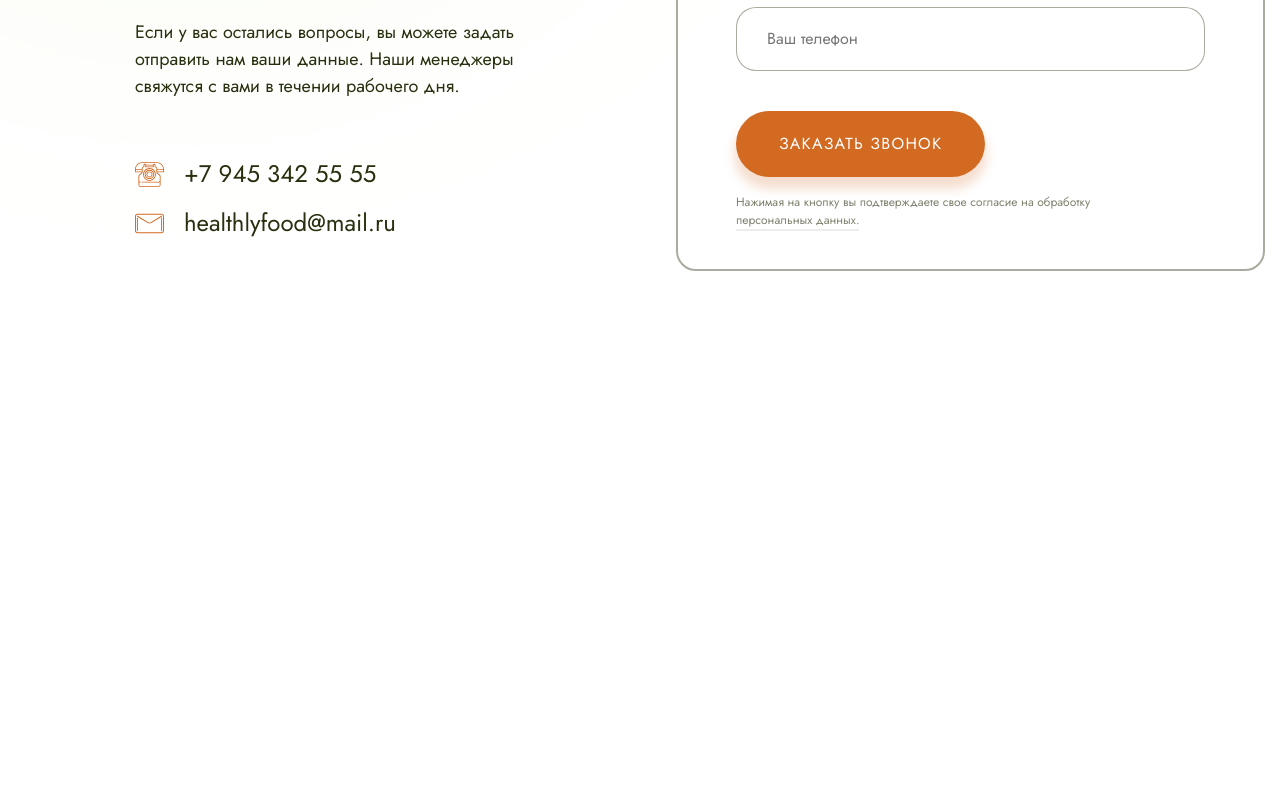
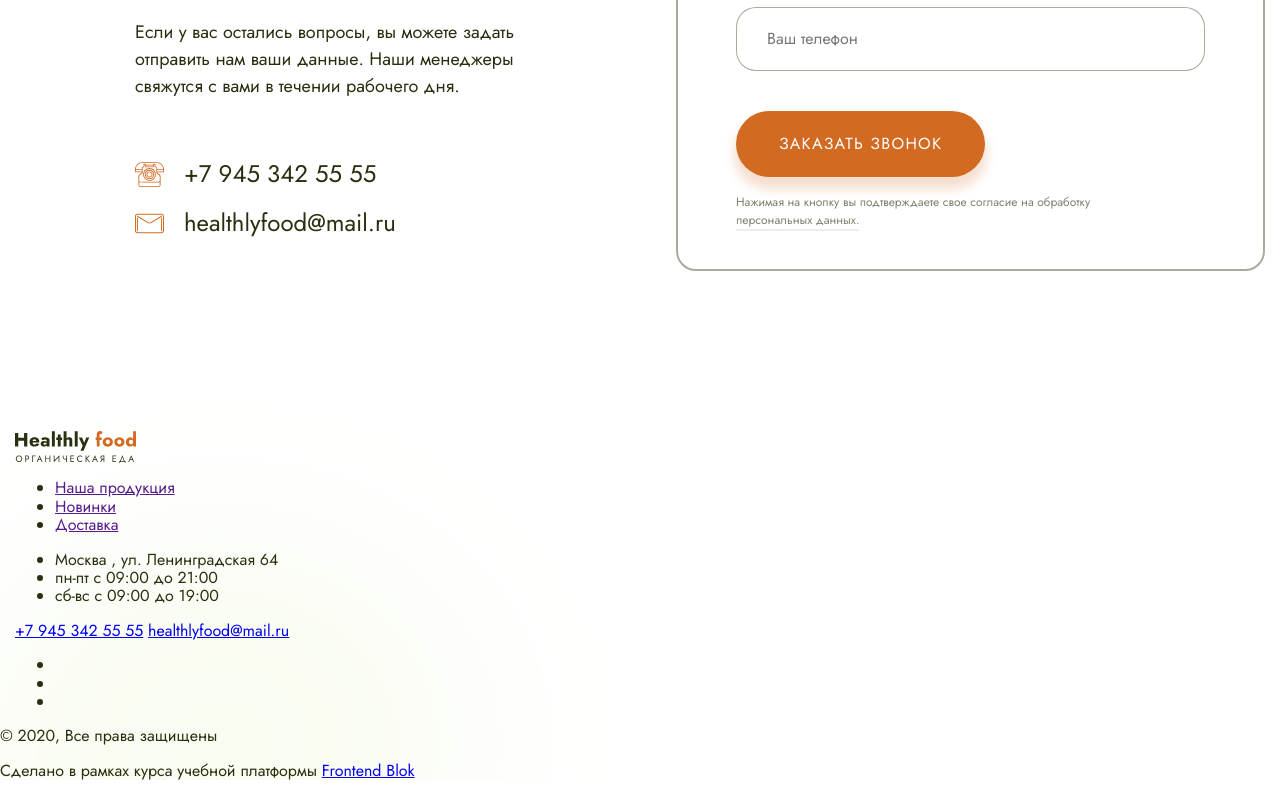
Before and after one commit to MrPhantomas/Module2_Learning, a website built with webpack: page Module2_Shop/src/index.html in a window 1280 px wide. Shown: the part 6500-7296 px from the top of the page. Before the commit the page ends 6931 px from the top, so only its background shows below. Built offline with nearby package versions, Linux system fonts and the light colour scheme.

Commit message:
module 2 lesson 15 without homework

```diff
--- a/Module2_Shop/src/index.html
+++ b/Module2_Shop/src/index.html
@@ -589,6 +589,7 @@
             </div>
         </div>
     </section>
+    <div class="footer">
         <section class="contact">
             <div class="container">
                 <div class="contact-box">
@@ -627,5 +628,52 @@
                 </div>
             </div>
         </section>
+        <footer class="footer__box">
+            <div class="container">
+                <a href="#" class="logo"></a>
+                <ul class="footer__list">
+                    <li class="footer__item">
+                        <a href="" class="footer___link">Наша продукция</a>
+                    </li>
+                    <li class="footer__item">
+                        <a href="" class="footer___link">Новинки</a>
+                    </li>
+                    <li class="footer__item">
+                        <a href="" class="footer___link">Доставка</a>
+                    </li>
+                </ul>
+                <ul class="footer__list">
+                    <li class="footer__item">
+                        Москва , ул.&nbsp;Ленинградская&nbsp;64
+                    </li>
+                    <li class="footer__item">
+                        пн-пт с 09:00&nbsp;до&nbsp;21:00
+                    </li>
+                    <li class="footer__item">
+                        сб-вс с 09:00&nbsp;до&nbsp;19:00
+                    </li>
+                </ul>
+                <div class="footer__contact">
+                    <a href="tel:+79453425555" class="footer__tel">+7 945 342 55 55</a>
+                    <a href="mailto:healthlyfood@mail.ru" class="footer__mail">healthlyfood@mail.ru</a>
+                    <ul class="footer-social">
+                        <li class="footer-social__item">
+                            <a href="#" target="_blank" class="footer-social__link footer-social__vk"></a>
+                        </li>
+                        <li class="footer-social__item">
+                            <a href="#" target="_blank" class="footer-social__link footer-social__inst"></a>
+                        </li>
+                        <li class="footer-social__item">
+                            <a href="#" target="_blank" class="footer-social__link footer-social__fb"></a>
+                        </li>
+                    </ul>
+                </div>
+            </div>
+            <div class="footer__text">
+                <p class="footer__copy">&copy; 2020, Все права защищены</p>
+                <p class="footer__author">Сделано в рамках курса учебной платформы <a href="#">Frontend Blok</a></p>
+            </div>
+        </footer>
+    </div>
 </body>
 </html>
--- a/Module2_Shop/src/styles/main.scss
+++ b/Module2_Shop/src/styles/main.scss
@@ -736,7 +736,6 @@ body {
     &__link {
         color: $green;
         text-decoration: none;
-        //border-bottom: 1px solid #74776b;
         position: relative;
         &::after {
             content: '';
@@ -754,9 +753,6 @@ body {
 }
 
 .contact {
-    background-image: url(../images/contact.png);
-    background-size: cover;
-    background-repeat: no-repeat;
     padding-top: 65px;
     padding-bottom: 160px;
     &-box {
@@ -859,3 +855,12 @@ body {
         margin-top: 1.2rem;
     }
 }
+
+.footer {
+    background-image: url(../images/footer.png);
+    background-size: cover;
+    background-repeat: no-repeat;
+    &__box {
+
+    }
+}
```
Also changed, not shown: Module2_Shop/src/images/footer.png (added), 1 other file. Lines whose indentation alone changed are shown as unchanged.
